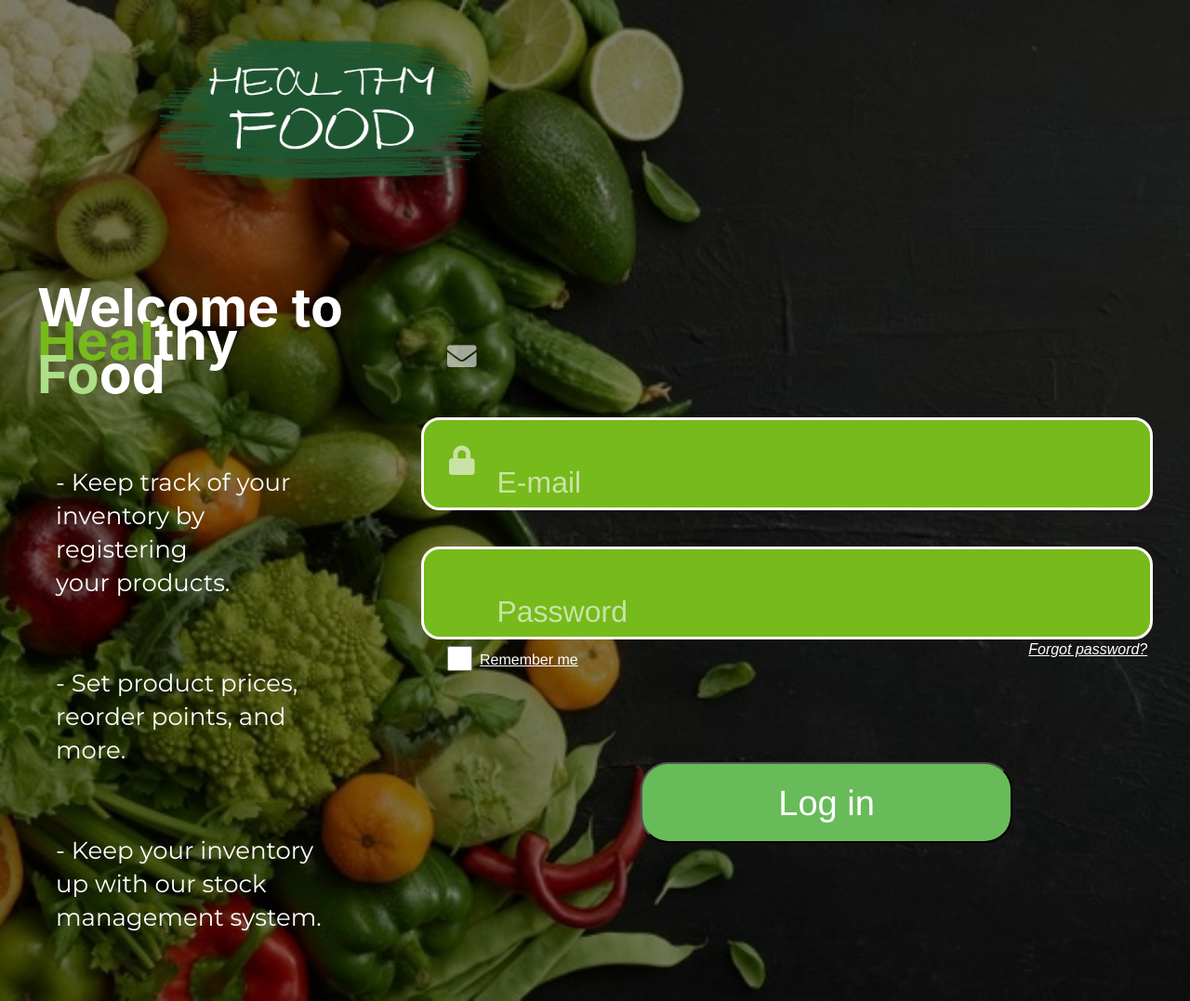
After one commit to sifawboumezough/HealthyFood1, a PHP site: page /login.php in a window 1280 px wide. The commit adds this page. Shown: the whole page at 93% size. Run offline with PHP 8.4, Linux system fonts and the light colour scheme; some libraries are stand-ins or nearby versions.

Commit message:
Version03

```diff
--- /dev/null
+++ b/html&css/login.php
@@ -0,0 +1,72 @@
+ <!DOCTYPE html>
+<html lang="en">
+<head>
+    <meta charset="UTF-8">
+    <meta http-equiv="X-UA-Compatible" content="IE=edge">
+    <meta name="viewport" content="width=device-width, initial-scale=1.0">
+    <title>Login form</title>
+<link rel="stylesheet" type="text/css" href="style.css">
+ <!-- font awesome 5CDN -->
+ <link rel="stylesheet" href="https://pro.fontawesome.com/releases/v5.10.0/css/all.css" integrity="sha384-AYmEC3Yw5cVb3ZcuHtOA93w35dYTsvhLPVnYs9eStHfGJvOvKxVfELGroGkvsg+p" crossorigin="anonymous"/>
+
+</head>
+<body>
+
+<div class="container">
+        <div class="logo">
+                <img src="./images/Logo.jpg" alt="">
+            </div>
+    <form action="#">
+                <div class="text-form">
+                    <div class="wlc-text">
+                        <h2>Welcome to <span class="heal">Heal</span>thy <span class="fd">Fo</span>od</h2>
+                    </div>
+                    <div class= "text-box">
+                        <p> - Keep track of your inventory by registering <br> your products.</p>
+                        <br>
+                        <br>
+                        <p> - Set product prices, reorder points, and  <br> more.</p>
+                        <br>
+                        <br>
+                        <p> - Keep your inventory up with our stock  <br> management system.</p>
+                    </div>
+
+                </div>
+
+
+    <div class="form-content">
+         <div class="login-form">
+             <div class="input-boxes">
+                <div class="input-box">
+
+                    <input type ="text" name="email" placeholder="E-mail" required>
+                    <span class="icon"> <i class="fa fa-envelope" aria-hidden="true"></i></span>
+                </div>
+
+                <div class="input-box">
+                    <input type ="password" name="password" placeholder="Password" required>
+                    <span class="icon1"> <i class="fa fa-lock" aria-hidden="true"></i></span>
+                </div>
+
+                <div class= input-checkbox">
+                <input type="checkbox" class="checkbx"  name=" chkbox" id="checkbox">
+                    <div class="remember"><a href="#">Remember me</a></div>
+                 <br>
+                    <div class="text"><a href="#">Forgot password?</a></div>
+                </div>
+
+
+                <div class= buttoninput-box">
+
+                <button type="submit">Log in</button>
+                </div>
+            </div>
+        </div>
+    </div>
+    </form>
+</div>
+
+
+
+</body>
+ </html>
--- a/html&css/style.css
+++ b/html&css/style.css
@@ -1,37 +1,149 @@
 @import url('https://fonts.googleapis.com/css2?family=Montserrat:wght@400;700&display=swap');
 
+*{
+ margin:0;
+ padding: 0;
+ box-sizing: border-box;
 
+}
 body {
-    background-image: url('../images/background.png');
-    background-image: linear-gradient(rgba(0, 0, 0, 0.5));
+    min-height: 100vh;
+    display: flex;
+    align-items: center;
+    justify-content: center;
+    background-image:url('../images/background.png');
+    background-color: rgba(0, 0, 0, 0.5);
+    background-blend-mode: darken;
+    background-position: center;
     background-size: cover;
+    background-repeat: no-repeat;
+}
+
+.logo img {
+    width: 348px;
+    height: 161px;
+    margin-left: 11%;
+    margin-bottom: 4%;
+}
+
+
+form {
+    display: flex;
+
+    margin-bottom: 1%;
+}
+
+
+.text-form {
+    font-family: 'Montserrat', sans-serif;
+    font-size: 26px;
+    line-height: 36px;
+    width: 45%;
+
+}
+.text-box{
+    padding: 20px;
+    color: #fff;
+}
+
+
+
+.wlc-text {
+    font-family: 'Montserrat', sans-serif;
+    font-size: 38px;
+    align-items: flex-start;
+    margin: 60px auto;
+}
+.wlc-text h2 {
+    font-family: -apple-system, BlinkMacSystemFont, 'Segoe UI', Roboto, Oxygen, Ubuntu, Cantarell, 'Open Sans', 'Helvetica Neue', sans-serif;
+    color: #fff;
+}
+
+.heal{
+    color: #76BA1B;
+}
+.fd {
+    color: #ACDF87;
+}
+
+
+.container {
+    width: 100%;
+    padding: 40px 40px;
+}
+
+.container .form-content{
+    display: flex;
+    align-items: center;
+    justify-content: space-between;
+    margin-left: 7%;
+}
+
+
+
+
+.container {
+    width: 100%;
+    padding: 40px 40px;
+}
+
+.container .form-content{
+    display: flex;
+    align-items: center;
+    justify-content: space-between;
+}
+
+
+}
+.login-form{
+    align-items: center;
+    justify-content: space-between;
+     margin-left: 192%;
+     background: red;
+
+}
+
+ form .form-content .input-box {
+    margin-top: 45px ;
+
+}
+
+form .form-content .input-box {
+    margin-top: 45px ;
+
+}
+
+form .form-content .input-boxes{
+    margin-top: 30px;
+
+}
+form .form-content .input-box{
+    height: 60px;
+    width: 100%;
 
 
 }
 
-form {
-    border-radius: 15px;
-    width: 1037px;
-    border: 2px solid #ccc;
-    padding: 30px;
-    margin-left: 40%;
-    margin-bottom: 7%;
-    margin-top: -7%;
-}
-
 input {
     font-family:  Helvetica;
-    font-size:32px ;
+    font-size:32px;
     line-height: 12px;
     background :#76BA1B;
     display: block;
-    border: 5px solid #FFF9F9;
+    border: 3px solid #FFF9F9;
     border-radius: 20px;
-    width: 50%;
+    width: 787px;
+    height: 100px;
     margin: 10px auto;
     padding: 16px;
     margin-top: 10%;
 }
+
+input:after {
+    border: 3px solid #FFF9F9;
+    border-radius: 20px;
+}
+
 button {
     color: #fff;
     font-family:  Helvetica;
@@ -47,12 +159,71 @@ button {
     margin-left: 30%;
 
 }
-.checkbx {
-    margin-top: 2%;
-    margin-left: 0%;
+input#checkbox.checkbx{
+    display: flex;
+    color: blue;
+    width: 27px;
+    height: 27px;
+    margin-top: 6%;
+    margin-right: 93%;
+
+}
+.input-checkbox {
+    width: 100px;
+    color: #fff;
 }
 
-label {
-    background-color: #fff;
-    font-family: ;
+.remember {
+    width: 110px;
+   font-family: Helvetica;
+    margin-top: -4%;
+    margin-left: 8%;
+    text-decoration: none;
 }
+.remember a {
+    color: #fff;
+}
+
+.text{
+    font-family: Arial, Helvetica, sans-serif;
+    font-style: italic;
+    width: 135px;
+    margin-top: -6%;
+    margin-bottom: 34px;
+    margin-left: 83%;
+
+}
+.text a {
+    color: #fff;
+
+}
+
+
+::placeholder {
+    margin:20px;
+    color: #fff;
+    opacity: .6;
+    font-family:  Helvetica;
+    font-size: 32px;
+    position: absolute;
+    margin-left: 8% ;
+
+  }
+
+
+  .fa-envelope:before {
+    font-size: 31.5px;
+    color: #fff;
+    opacity: .6;
+    position: absolute;
+    top: 46%;
+    margin-left: 28px;
+}
+  .fa-lock:before {
+    color: #fff;
+    opacity: .6;
+    font-size: 31.5px;
+    position: absolute;
+    top: 60%;
+    margin-left: 30px;
+}
```
Also changed, not shown: Mahdi/logIn.html (deleted, +0 -48 lines), html&css/index.php (deleted, +0 -25 lines), healthyfood/img/logo.png (renamed from Mahdi/img/logo.png), html&css/images/Logo.jpg (added), html&css/images/background.png (added), images/Logo.jpg (added), images/background.png (added), 9 other files.
